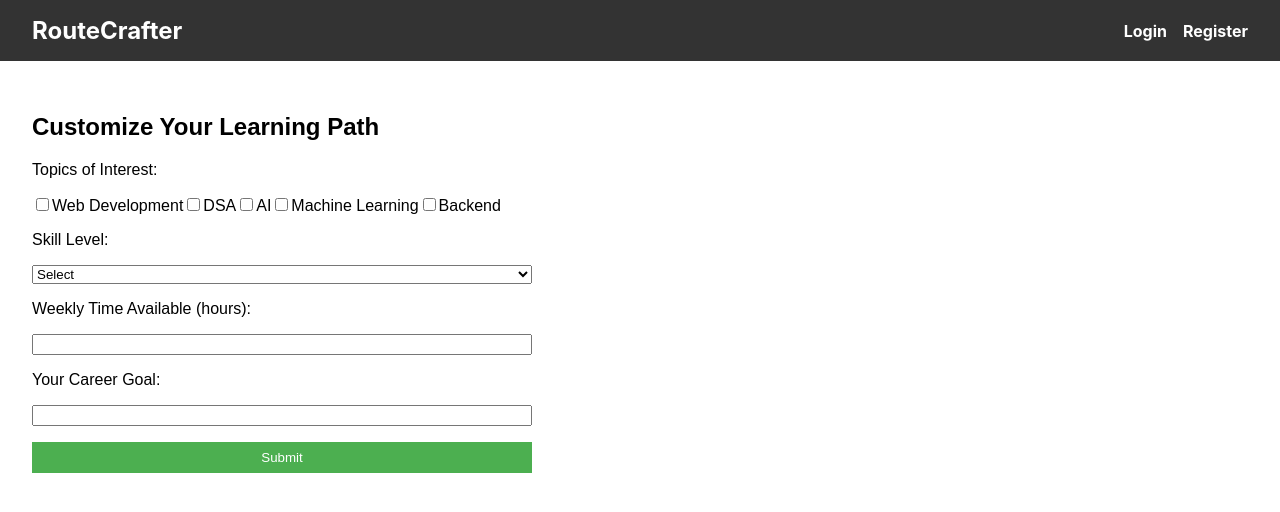
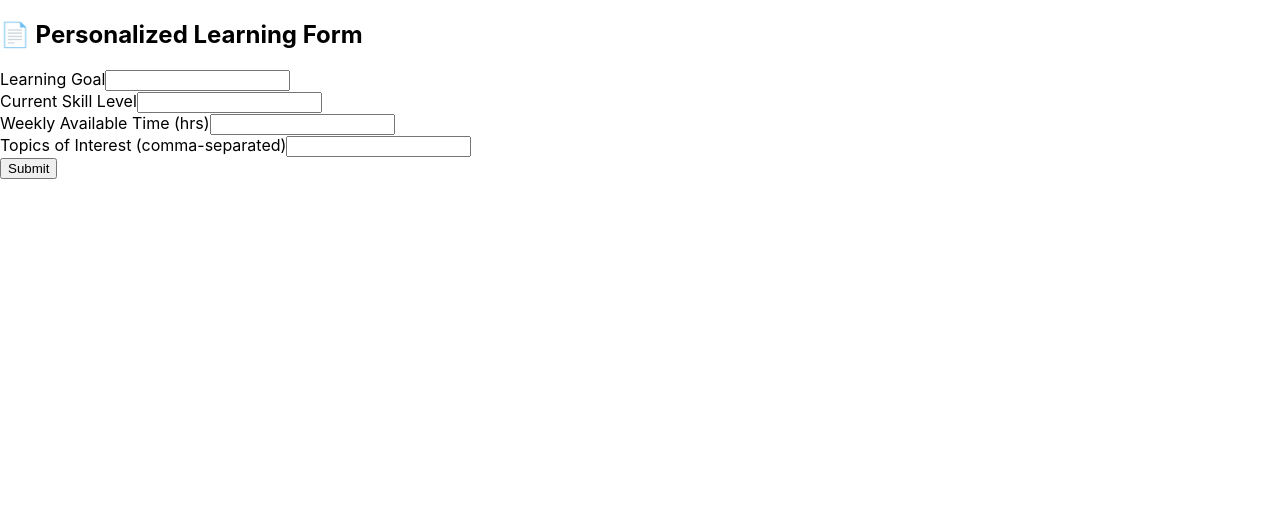
Before and after one commit to seelapreethi/personalized-roadmap-generator, a React (Create React App) app in the folder client/: page /learning-form in a window 1280 px wide. Shown: the top 512 px of the page. Built offline with nearby package versions, Linux system fonts and the light colour scheme.

Commit message:
Updated LearningFormPage.js

```diff
--- a/client/src/pages/LearningFormPage.js
+++ b/client/src/pages/LearningFormPage.js
@@ -1,117 +1,105 @@
 import React, { useState } from 'react';
 import axios from 'axios';
-import Navbar from '../components/Navbar';
 
 const LearningFormPage = () => {
   const [formData, setFormData] = useState({
-    topics: [],
+    goal: '',
     skillLevel: '',
     weeklyTime: '',
-    goal: '',
+    topics: '',
   });
 
+  const [message, setMessage] = useState('');
+
   const handleChange = (e) => {
-    const { name, value, type, checked } = e.target;
-
-    if (type === 'checkbox') {
-      setFormData((prev) => ({
-        ...prev,
-        topics: checked
-          ? [...prev.topics, value]
-          : prev.topics.filter((t) => t !== value),
-      }));
-    } else {
-      setFormData((prev) => ({ ...prev, [name]: value }));
-    }
+    setFormData({
+      ...formData,
+      [e.target.name]: e.target.value,
+    });
   };
 
   const handleSubmit = async (e) => {
     e.preventDefault();
-    const token = localStorage.getItem('token');
 
     try {
+      const token = localStorage.getItem('token');
+
       const res = await axios.post('http://localhost:5000/api/learning-form', formData, {
         headers: {
           Authorization: `Bearer ${token}`,
         },
       });
-      alert('Form submitted successfully!');
-    } catch (error) {
-      console.error('Error submitting form:', error);
-      alert('Error. Try again.');
+
+      setMessage('✅ Form submitted successfully!');
+      console.log('Saved form:', res.data);
+
+      // Optional: Reset form
+      setFormData({
+        goal: '',
+        skillLevel: '',
+        weeklyTime: '',
+        topics: '',
+      });
+    } catch (err) {
+      console.error('Form submission failed:', err.response?.data || err.message);
+      setMessage('❌ Submission failed. Please try again.');
     }
   };
 
   return (
-    <>
-      <Navbar />
-      <div style={styles.container}>
-        <h2>Customize Your Learning Path</h2>
-        <form onSubmit={handleSubmit} style={styles.form}>
-          <label>Topics of Interest:</label>
-          <div>
-            {['Web Development', 'DSA', 'AI', 'Machine Learning', 'Backend'].map((topic) => (
-              <label key={topic}>
-                <input
-                  type="checkbox"
-                  name="topics"
-                  value={topic}
-                  onChange={handleChange}
-                />
-                {topic}
-              </label>
-            ))}
-          </div>
-
-          <label>Skill Level:</label>
-          <select name="skillLevel" onChange={handleChange}>
-            <option value="">Select</option>
-            <option value="Beginner">Beginner</option>
-            <option value="Intermediate">Intermediate</option>
-            <option value="Advanced">Advanced</option>
-          </select>
-
-          <label>Weekly Time Available (hours):</label>
+    <div className="form-container">
+      <h2>📄 Personalized Learning Form</h2>
+      <form onSubmit={handleSubmit}>
+        <div>
+          <label>Learning Goal</label>
           <input
-            type="number"
-            name="weeklyTime"
+            type="text"
+            name="goal"
+            value={formData.goal}
             onChange={handleChange}
             required
           />
+        </div>
 
-          <label>Your Career Goal:</label>
+        <div>
+          <label>Current Skill Level</label>
           <input
             type="text"
-            name="goal"
+            name="skillLevel"
+            value={formData.skillLevel}
             onChange={handleChange}
             required
           />
+        </div>
 
-          <button type="submit" style={styles.submitBtn}>Submit</button>
-        </form>
-      </div>
-    </>
+        <div>
+          <label>Weekly Available Time (hrs)</label>
+          <input
+            type="text"
+            name="weeklyTime"
+            value={formData.weeklyTime}
+            onChange={handleChange}
+            required
+          />
+        </div>
+
+        <div>
+          <label>Topics of Interest (comma-separated)</label>
+          <input
+            type="text"
+            name="topics"
+            value={formData.topics}
+            onChange={handleChange}
+            required
+          />
+        </div>
+
+        <button type="submit">Submit</button>
+      </form>
+
+      {message && <p>{message}</p>}
+    </div>
   );
 };
 
-const styles = {
-  container: {
-    padding: '2rem',
-    fontFamily: 'Arial',
-  },
-  form: {
-    display: 'flex',
-    flexDirection: 'column',
-    gap: '1rem',
-    maxWidth: '500px',
-  },
-  submitBtn: {
-    padding: '0.5rem',
-    backgroundColor: '#4CAF50',
-    color: '#fff',
-    border: 'none',
-    cursor: 'pointer',
-  },
-};
-
 export default LearningFormPage;
```
